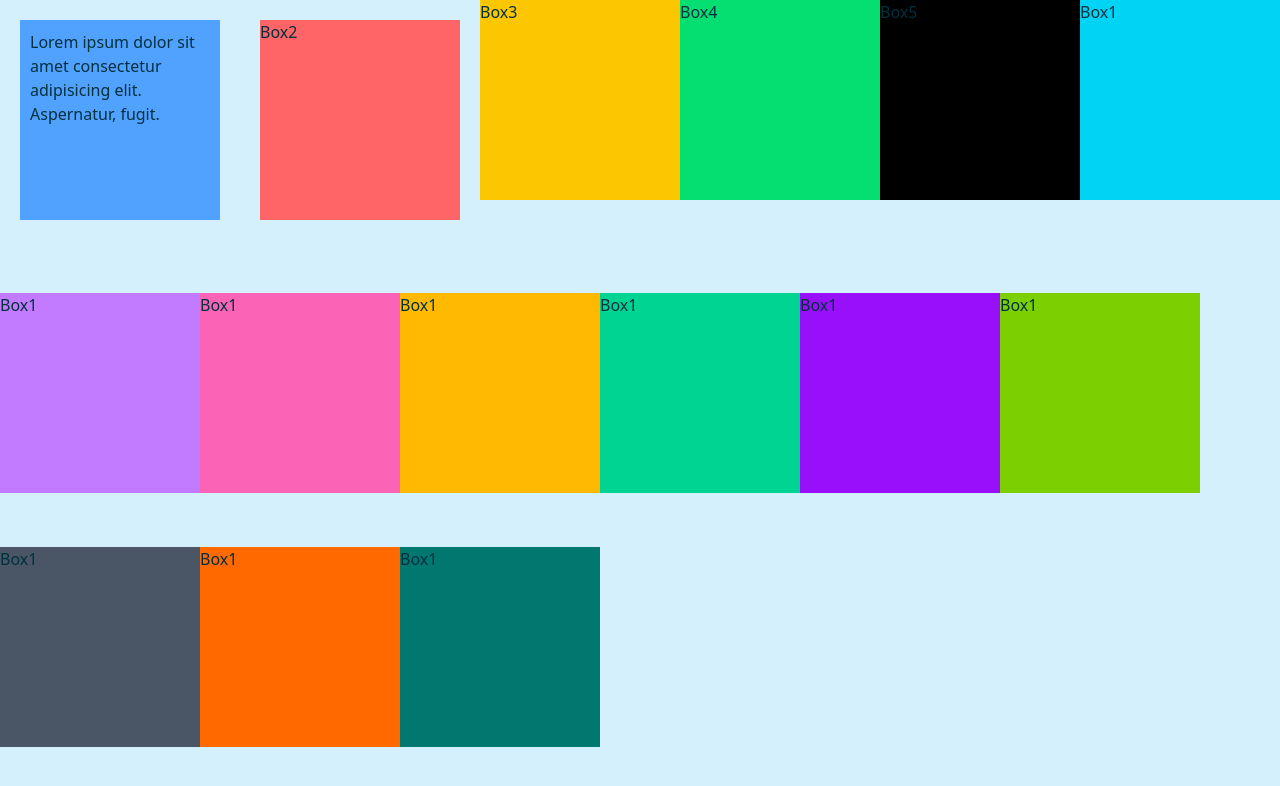
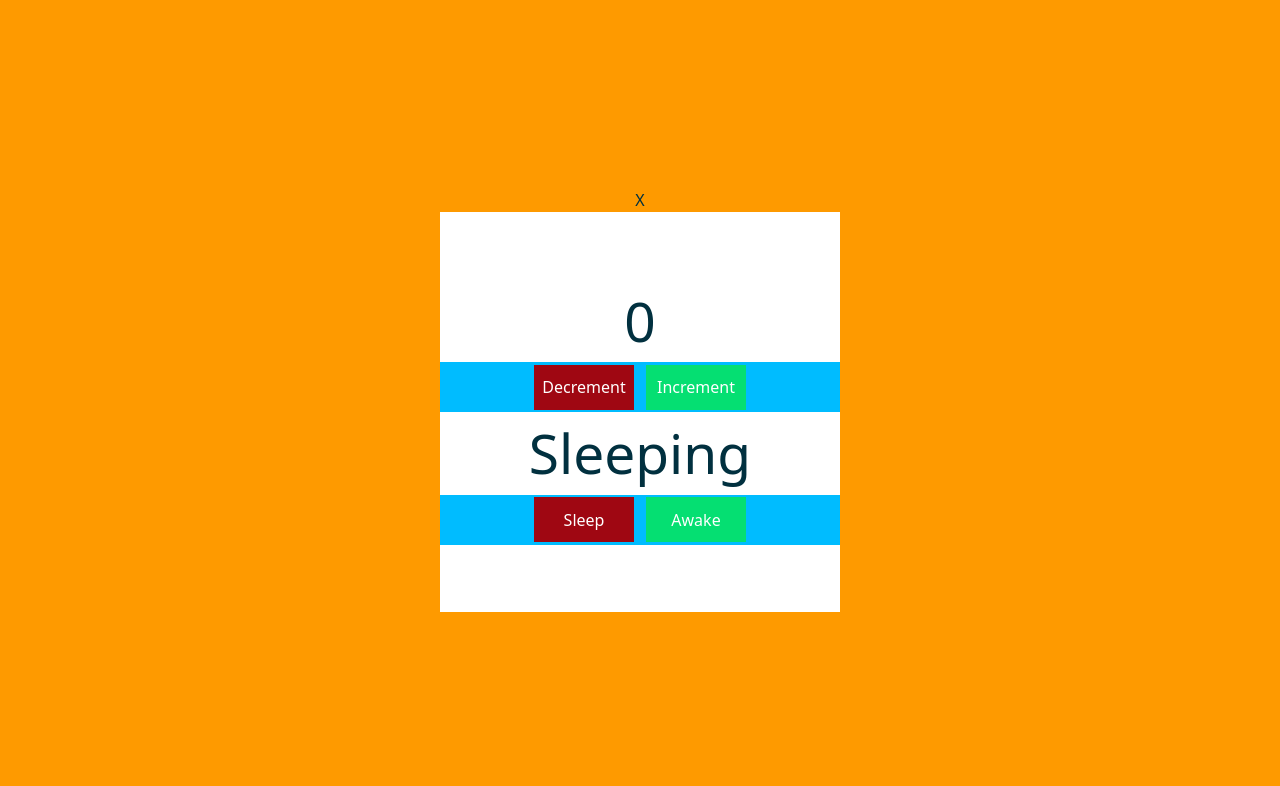
Before and after one commit to Geethx/computer-frontend, a React (Vite) app: page /test in a window 1280 px wide. Shown: the top 786 px of the page. Built offline with nearby package versions, Linux system fonts and the light colour scheme.

Commit message:
useStates manage

```diff
--- a/src/components/test.jsx
+++ b/src/components/test.jsx
@@ -1,24 +1,33 @@
+import { useState } from "react";
 
 export default function Test(){
+  const [count,setCount] = useState(0);
+  const [status,setStatus] = useState("Sleeping");
+  const [isVisible,setIsVisible] = useState(true);
+
   return (
-    <div className="w-full h-full relative flex flex-wrap">
+    <div className="w-full h-full bg-amber-500 flex flex-col justify-center items-center">
+      <h1>{isVisible}</h1>
+      <button onClick={() => {
+          setIsVisible(!isVisible)
+        }}>{isVisible?"X":"O"}</button>
+      {isVisible && <div className="w-[400px] h-[400px] bg-white flex flex-col justify-center items-center">
 
-      <div className="w-[200px] h-[200px] bg-blue-400 m-[20px] p-[10px]">Lorem ipsum dolor sit amet consectetur adipisicing elit. Aspernatur, fugit.</div>
-      <div className="w-[200px] h-[200px] bg-red-400 m-[20px]">Box2</div>
-      <div className="w-[200px] h-[200px] bg-yellow-400">Box3</div>
-      <div className="w-[200px] h-[200px] bg-green-400">Box4</div>
-      <div className="w-[200px] h-[200px] bg-black">Box5</div>
-      <div className="w-[200px] h-[200px] bg-cyan-400">Box1</div>
-      <div className="w-[200px] h-[200px] bg-purple-400">Box1</div>
-      <div className="w-[200px] h-[200px] bg-pink-400">Box1</div>
-      <div className="w-[200px] h-[200px] bg-amber-400">Box1</div>
-      <div className="w-[200px] h-[200px] bg-emerald-400">Box1</div>
-      <div className="w-[200px] h-[200px] bg-purple-600">Box1</div>
-      <div className="w-[200px] h-[200px] bg-lime-500">Box1</div>
-      <div className="w-[200px] h-[200px] bg-gray-600">Box1</div>
-      <div className="w-[200px] h-[200px] bg-orange-500">Box1</div>
-      <div className="w-[200px] h-[200px] bg-teal-700">Box1</div>
+        <h1 className="text-[55px]">{count}</h1>
 
+        <div className="w-full h-[50px] bg-sky-400 flex justify-center items-center gap-3">
+        <button className="w-[100px] h-[45px] bg-red-800 text-white" onClick={() => setCount(count - 1)}>Decrement</button>
+        <button className="w-[100px] h-[45px] bg-green-400 text-white" onClick={() => setCount(count + 1)}>Increment</button>
+        </div>
+
+        <h1 className="text-[55px]">{status}</h1>
+
+        <div className="w-full h-[50px] bg-sky-400 flex justify-center items-center gap-3">
+        <button className="w-[100px] h-[45px] bg-red-800 text-white" onClick={() => setStatus("Sleeping")}>Sleep</button>
+        <button className="w-[100px] h-[45px] bg-green-400 text-white" onClick={() => setStatus("Awake")}>Awake</button>
+        </div>
+
+      </div>}
     </div>
   )
 }
```
